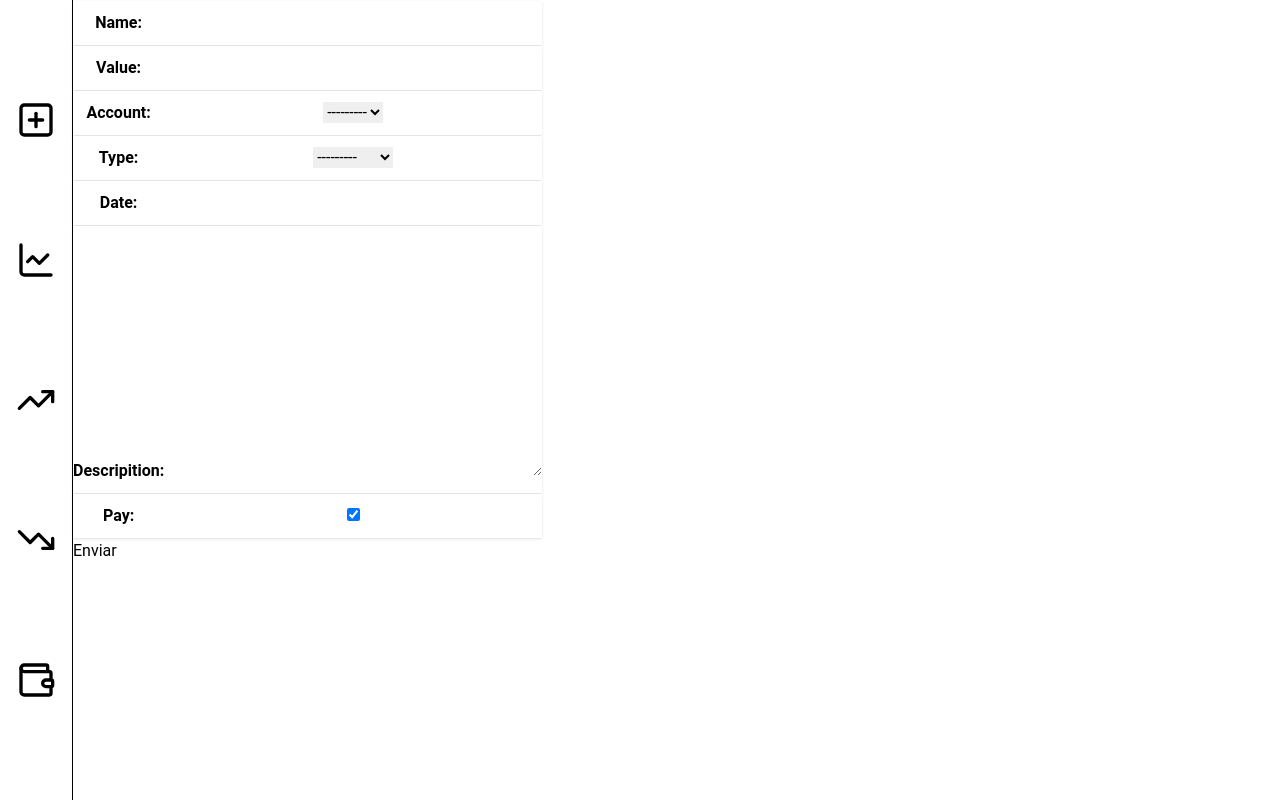
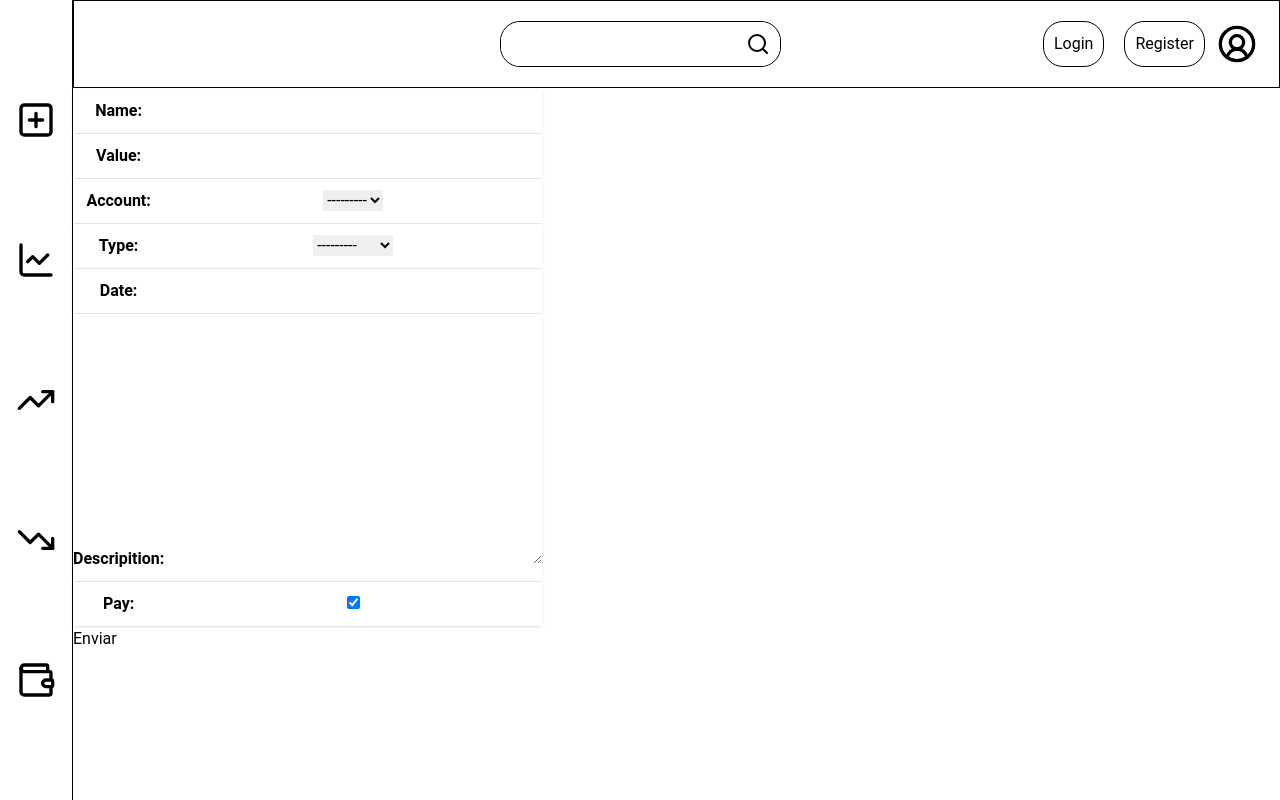
Before and after one commit to luigiPerkoski/MoreMoney, a Django app: page /new_extract in a window 1280 px wide. Run offline with Django 4.2, Linux system fonts and the light colour scheme; some libraries are stand-ins or nearby versions.

Commit message:
Co-authored-by: Lúcio Andrade <lucioroadtoglory@users.noreply.github.com>

```diff
--- a/core/forms.py
+++ b/core/forms.py
@@ -1,7 +1,12 @@
 from django import forms
-from .models import Extract
+from .models import Extract, Account
 
 class NewExtract(forms.ModelForm):
     class Meta:
         model = Extract
         fields = ('name', 'value', 'account', 'type', 'date', 'descripition', 'pay')
+
+class NewAccount(forms.ModelForm):
+    class Meta:
+        model = Account
+        fields = ('name', 'value', 'descripition', 'type', 'color')
--- a/core/models.py
+++ b/core/models.py
@@ -18,8 +18,8 @@ class Account(models.Model): #* Accounts templates to filter between bank
 
     name = models.CharField(max_length=50)
     value = models.FloatField(null=True)
-    future_value = models.FloatField(null=True)
-    descripition = models.TextField(max_length=300)
+    future_value = models.FloatField(default=0)
+    descripition = models.TextField(max_length=300, null=True)
     type = models.CharField(choices=type_list, blank=False, null=False, max_length=2)
     color = models.CharField(choices=color_list, blank=False, null=False, max_length=2)
 
@@ -64,7 +64,7 @@ class Account(models.Model): #* Accounts templates to filter between bank
                         value -= object.value
 
 
-        Account.objects.update(value=value)
+        Account.objects.filter(id=self.id).update(value=value)
 
     def future_sum(self) -> None:
 
@@ -83,7 +83,7 @@ class Account(models.Model): #* Accounts templates to filter between bank
                     case 'D':
                         value -= object.value
 
-        Account.objects.update(future_value=value)
+        Account.objects.filter(id=self.id).update(future_value=value)
 
     def show_sum(self) -> str:
 
--- a/core/urls.py
+++ b/core/urls.py
@@ -9,5 +9,6 @@ urlpatterns = [
     path('formulario/<id>', views.processar_formulario, name = 'processar_formulario'),
     path('new_extract', views.new_extract, name='new_extract'),
     path('extract_forms', views.extract_forms, name='extract_forms'),
-
+    path('new_account', views.new_account, name='new_account'),
+    path('account_forms', views.accounts_forms, name='account_forms'),
 ]
--- a/core/views.py
+++ b/core/views.py
@@ -1,6 +1,6 @@
 from django.shortcuts import render, redirect, HttpResponse
 from .models import Extract, Money, Account
-from .forms import NewExtract
+from .forms import NewExtract, NewAccount
 
 def index(request):
 
@@ -59,4 +59,18 @@ def extract_forms(request):
     forms = NewExtract(request.POST)
     if forms.is_valid():
         forms.save()
-        return HttpResponse(forms)
+        return redirect(index)
+
+def new_account(request):
+
+    forms = NewAccount()
+
+    context = {"forms": forms}
+
+    return render (request, 'pages/new_account.html', context )
+
+def accounts_forms(request):
+    forms = NewAccount(request.POST)
+    if forms.is_valid():
+        forms.save()
+        return redirect(index)
--- a/templates/base/base.html
+++ b/templates/base/base.html
@@ -74,6 +74,28 @@
             <i class="w-10 h-10" data-lucide="wallet"></i>
         </a>
     </div>
+    <div class="content w-full">
+        <div class="profile">
+            <div class="search-container">
+                <div class="research">
+                    <div class="search">
+                        <input type="text" name="profile" id="profile">
+                    <a href="#" class="button_reserch">
+                        <i data-lucide="search"></i>
+                    </a>
+                    </div>
+                </div>
+            </div>
+            <div class="user-container">
+                <div class="button"><a href="#">Login</a></div>
+                <div class="button"><a href="#">Register</a></div>
+                <div class="perfil">
+                    <a href="#">
+                        <i class="w-10 h-10" data-lucide="user-circle-2"></i>
+                    </a>
+                </div>
+            </div>
+        </div>
 
     <div class="w-full">
         {% block content %}
```
Also changed, not shown: templates/pages/new_account.html (added, +15 -0 lines).
